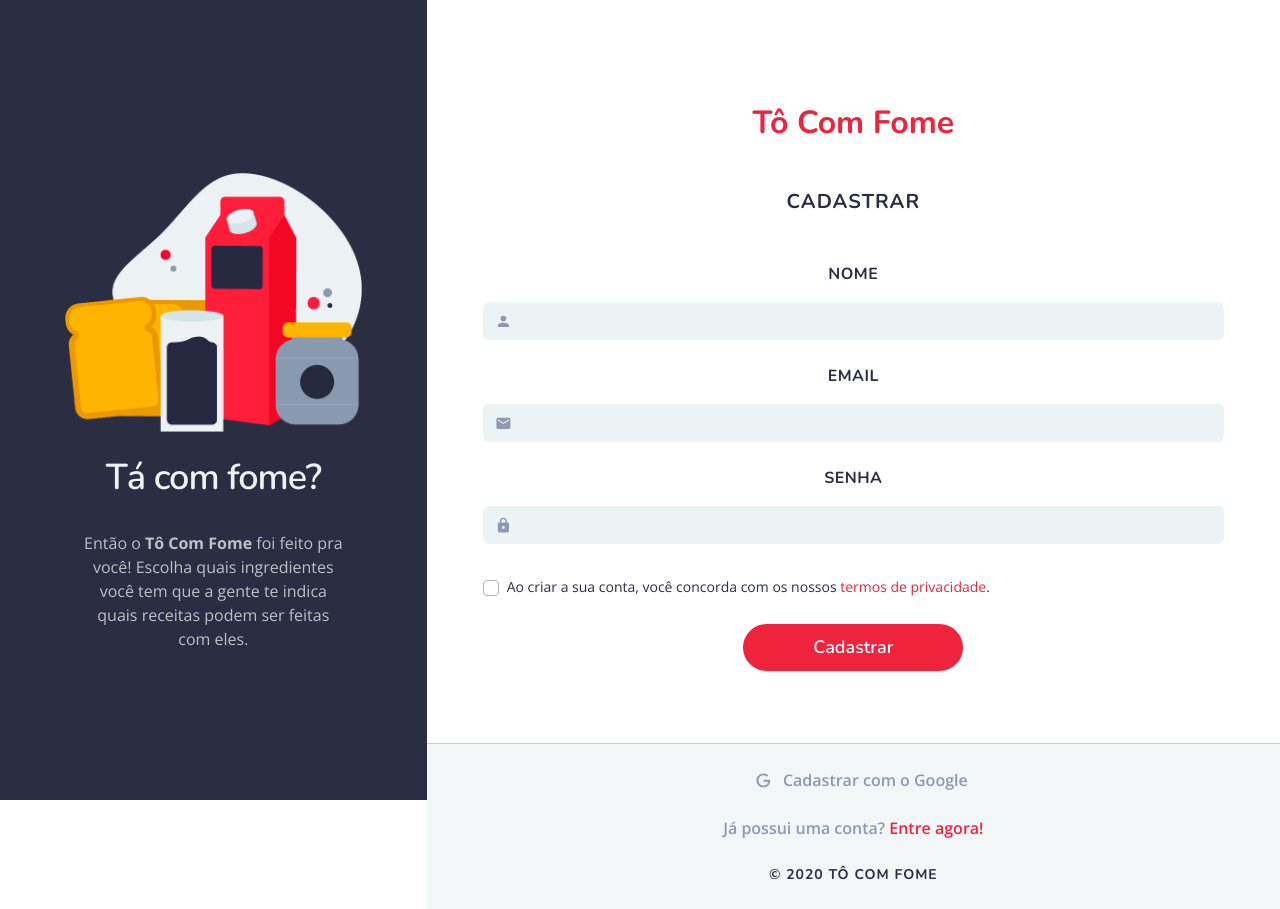
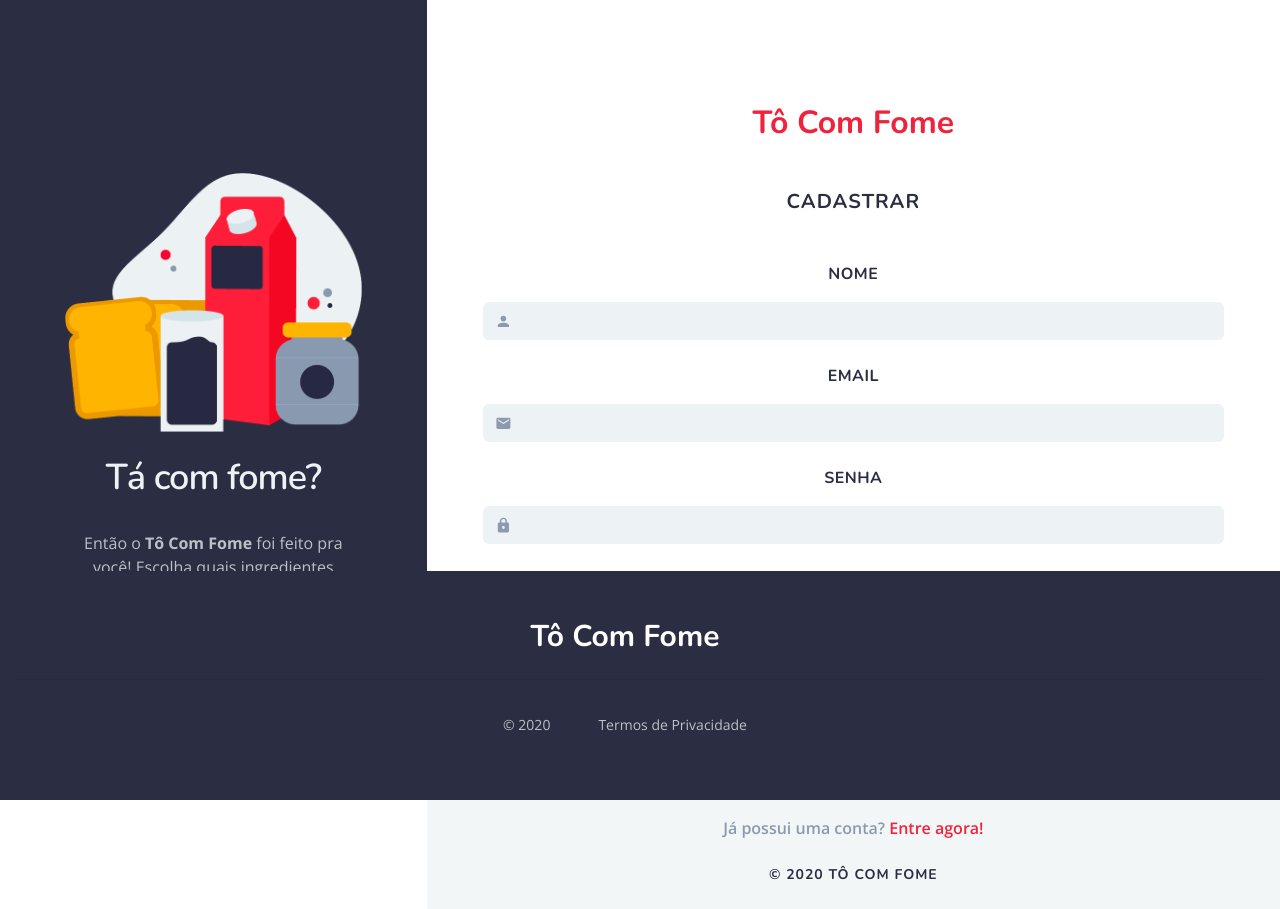
Before and after one commit to heitormelo26/to-com-fome, a React (Create React App) app in the folder frontend/: page /cadastrar in a window 1280 px wide. Built offline with nearby package versions, Linux system fonts and the light colour scheme.

Commit message:
termino da implementacao do footer

```diff
--- a/frontend/src/App.js
+++ b/frontend/src/App.js
@@ -1,4 +1,5 @@
 import React from "react";
+import Footer from "./components/Footer";
 
 import "./App.css";
 import Routes from "./routes.js";
@@ -7,6 +8,7 @@ function App() {
   return (
     <div className="App">
       <Routes />
+      <Footer cor="azul" />
     </div>
   );
 }
--- a/frontend/src/components/Footer/index.js
+++ b/frontend/src/components/Footer/index.js
@@ -1,23 +1,24 @@
 import React from "react";
-import { Container } from "./styles";
+import { Container, Title, Copyright, Line } from "./styles";
 
 export default function Footer(props) {
   return (
     <Container
       cor={props.cor}
-      className="container text-center py-5 fixed-bottom w-100 m-0"
+      className="container-fluid text-center py-5 fixed-bottom w-100 m-0"
     >
       <div className="row w-100">
         <div className="col-md-12">
-          <h1>Tô Com Fome</h1>
-          <h2> Cor: {props.cor}</h2>
+          <Title cor={props.cor}>Tô Com Fome</Title>
         </div>
       </div>
-      <hr />
+      <Line cor={props.cor} />
       <div className="row w-100">
         <div className="col-md-12 py-3">
-          <span className="mr-5">© 2020</span>
-          <span>Termos de Privacidade</span>
+          <Copyright cor={props.cor} className="mr-5">
+            © 2020
+          </Copyright>
+          <Copyright cor={props.cor}>Termos de Privacidade</Copyright>
         </div>
       </div>
     </Container>
--- a/frontend/src/components/Footer/styles.js
+++ b/frontend/src/components/Footer/styles.js
@@ -1,10 +1,23 @@
 import styled from "styled-components";
+import "../../assets/fonts/fonts.css";
+export const Title = styled.h1`
+  font-family: "Nunito";
+  font-size: 30px;
+  font-weight: bold;
+  color: ${(props) => (props.cor === "branco" ? "#ef233c" : "#ffffff")};
+`;
+
+export const Copyright = styled.span`
+  font-size: 14px;
+  color: ${(props) => (props.cor === "branco" ? "#2b2d42" : "#bcc1c7")};
+`;
+
+export const Line = styled.hr`
+  border-bottom-color: ${(props) =>
+    props.cor === "branco" ? "#edf2f4" : "#484b5d"};
+`;
 
 export const Container = styled.div`
-  background-color: ${({ props }) => {
-    const c = props && props.cor;
-    if (c === "branco") {
-      return "#ffffff";
-    } else return "#2b2d42";
-  }};
+  background-color: ${(props) =>
+    props.cor === "branco" ? "#ffffff" : "#2b2d42"};
 `;
--- a/frontend/src/routes.js
+++ b/frontend/src/routes.js
@@ -9,7 +9,6 @@ const Routes = () => (
     <Switch>
       <Route exact path="/" component={Entrar} />
       <Route exact path="/cadastrar" component={Cadastrar} />
-      <Route exact path="/footer" component={Footer} cor="branco" />
     </Switch>
   </BrowserRouter>
 );
```
